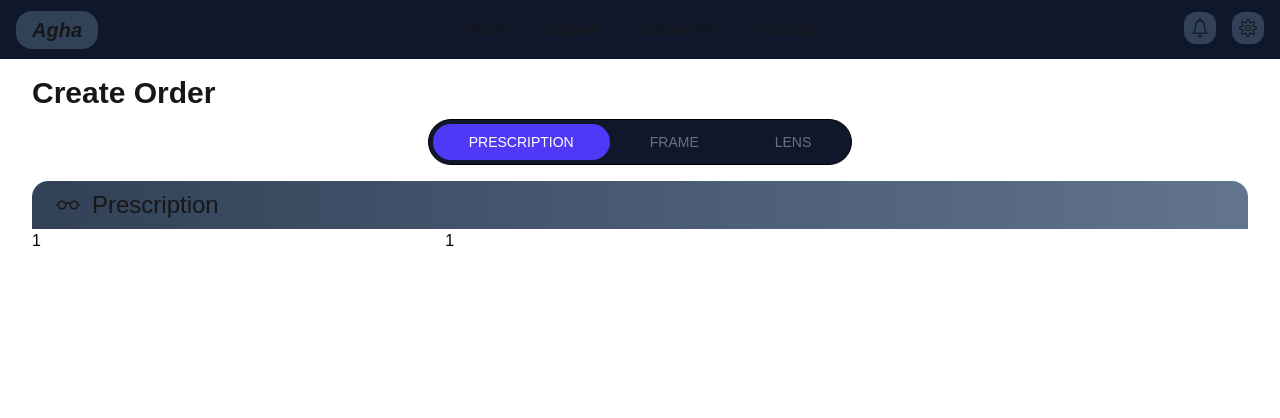
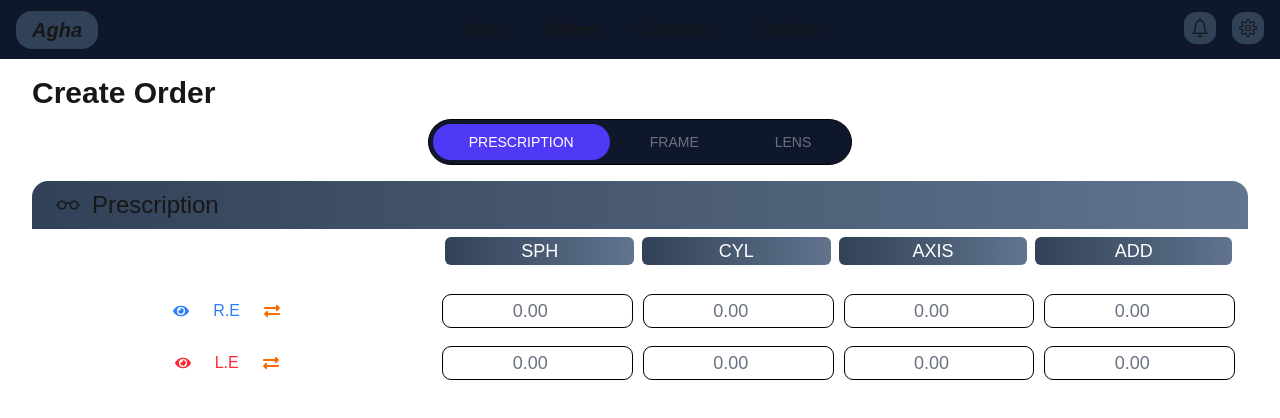
Before and after one commit to yasseragha1999/Agha-Optics, a Next.js app: page /orders in a window 1280 px wide. Shown: the top 418 px of the page. Built offline with nearby package versions, Linux system fonts and the light colour scheme.

Commit message:
Finish prescription

```diff
--- a/src/shared/Prescription/Prescription.jsx
+++ b/src/shared/Prescription/Prescription.jsx
@@ -1,8 +1,8 @@
 import {BsEyeglasses} from "react-icons/bs";
+import {FaExchangeAlt, FaEye} from "react-icons/fa";
 
 const Prescription = () => {
-    return (
-        <>
+    return (<>
         <section>
             <div className={"prescription grid grid-cols-12 "}>
                 <div
@@ -12,15 +12,68 @@ const Prescription = () => {
                 </div>
 
                 <div
-                        className="col-span-12 grid grid-cols-12 gap-6   bg-white text-black">
-                        <div className={"col-span-4"}>1</div>
-                        <div className={"col-span-8"}>1</div>
+                    className="col-span-12 grid grid-cols-12 gap-6 pb-3 rounded-b-md items-center  bg-white text-black">
+                    <div className={"col-span-4"}></div>
+                    <div className={"col-span-8 grid grid-cols-4 space-x-2   my-2 pr-4"}>
+                        <div
+                            className={"bg-linear-to-r from-slate-700 to-slate-500 text-lg text-center text-white rounded-md"}>SPH
+                        </div>
+                        <div
+                            className={"bg-linear-to-r from-slate-700 to-slate-500 text-lg text-center text-white rounded-md"}>CYL
+                        </div>
+                        <div
+                            className={"bg-linear-to-r from-slate-700 to-slate-500 text-lg text-center text-white rounded-md"}>AXIS
+                        </div>
+                        <div
+                            className={"bg-linear-to-r from-slate-700 to-slate-500 text-lg text-center text-white rounded-md"}>ADD
+                        </div>
+                    </div>
+                    <div className={"col-span-4 flex items-center justify-center space-x-6 "}>
+                        <FaEye className={"text-blue-500"}/>
+                        <p className={"text-blue-500"}>R.E</p>
+                        <FaExchangeAlt className={"text-orange-500"}/>
+                    </div>
+                    <div className={"col-span-8 grid grid-cols-4 gap-4    pr-4"}>
+                        <input type="number" placeholder="0.00"
+                               className=" rounded-md text-center outline-offset-2 outline   md:text-lg placeholder-gray-500"
+                               required/>
+                        <input type="number" placeholder="0.00"
+                               className=" rounded-md text-center outline-offset-2 outline   md:text-lg placeholder-gray-500"
+                               required/>
+                        <input type="number" placeholder="0.00"
+                               className=" rounded-md text-center outline-offset-2 outline   md:text-lg placeholder-gray-500"
+                               required/>
+                        <input type="number" placeholder="0.00"
+
+                               className=" rounded-md text-center outline-offset-2 outline   md:text-lg placeholder-gray-500"
+                               required/>
+                    </div>
+                    <div className={"col-span-4 flex items-center justify-center space-x-6 "}>
+                        <FaEye className={"text-red-500"}/>
+                        <p className={"text-red-500"}>L.E</p>
+                        <FaExchangeAlt className={"text-orange-500"}/>
+                    </div>
+                    <div className={"col-span-8 grid grid-cols-4 gap-4    pr-4"}>
+                        <input type="number" placeholder="0.00"
+                               className=" rounded-md text-center outline-offset-2 outline   md:text-lg placeholder-gray-500"
+                               required/>
+                        <input type="number" placeholder="0.00"
+                               className=" rounded-md text-center outline-offset-2 outline   md:text-lg placeholder-gray-500"
+                               required/>
+                        <input type="number" placeholder="0.00"
+                               className=" rounded-md text-center outline-offset-2 outline   md:text-lg placeholder-gray-500"
+                               required/>
+                        <input type="number" placeholder="0.00"
+
+                               className=" rounded-md text-center outline-offset-2 outline   md:text-lg placeholder-gray-500"
+                               required/>
+                    </div>
+
 
                 </div>
             </div>
         </section>
-        </>
-    );
+    </>);
 };
 
 export default Prescription;
```
Lines whose indentation alone changed are shown as unchanged.
